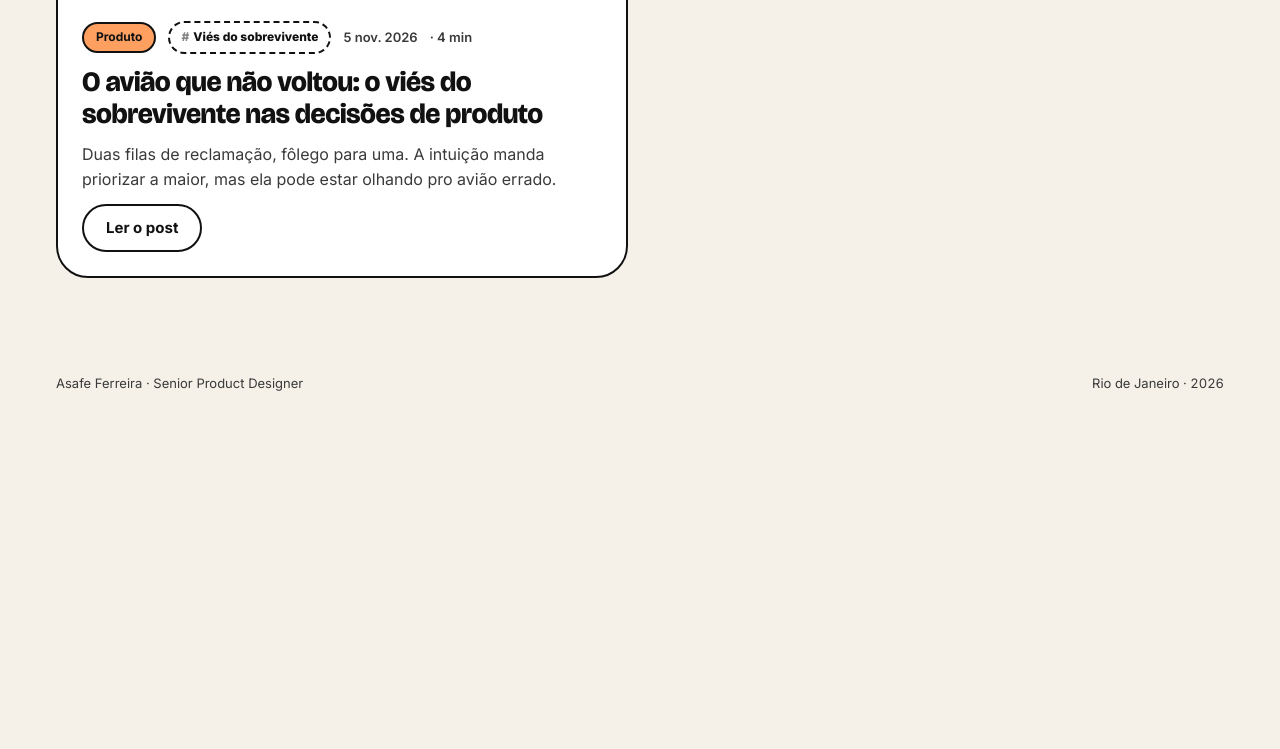
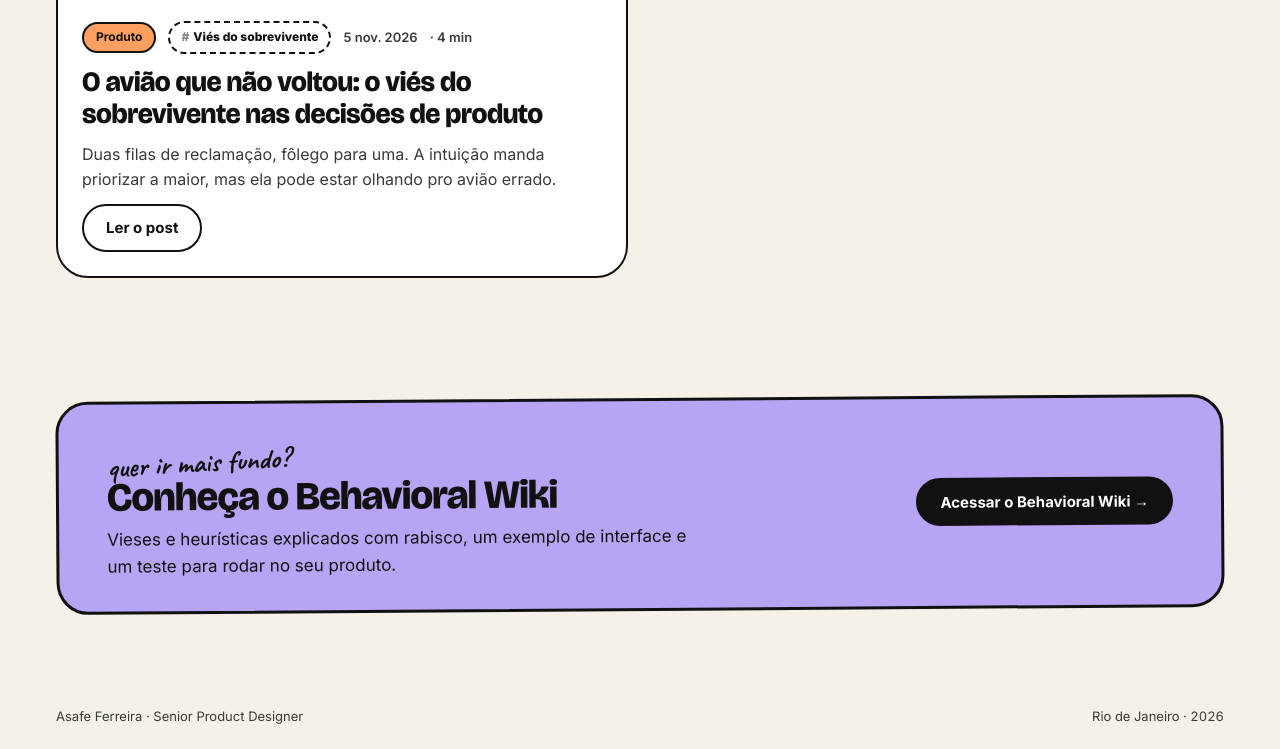
Before and after one commit to asafedesigner/portfolio, a plain HTML site: page blog/index.html in a window 1280 px wide. Shown: the part 876-1625 px from the top of the page. Before the commit the page ends 1292 px from the top, so only its background shows below. Drawn offline with nearby package versions, Linux system fonts and the light colour scheme.

Commit message:
Adiciona CTA do Behavioral Wiki no fim das páginas do blog
Co-Authored-By: Claude Opus 5.5 <noreply@anthropic.com>
Claude-Session: https://claude.ai/code/session_01JQdUEyQkSC2buQ4x9B3tR5

```diff
--- a/blog/index.html
+++ b/blog/index.html
@@ -533,6 +533,15 @@ section[id], .view{scroll-margin-top:80px}
 </style>
 <style>
 
+
+.bw-cta .wrap{padding-block:var(--s7) var(--s8)}
+.bw-card{display:flex; flex-wrap:wrap; align-items:center; justify-content:space-between; gap:var(--s5) var(--s6); padding:var(--s6) var(--s7); background:var(--cat-memoria); color:var(--on-hl); border:var(--b-panel) solid var(--on-hl); border-radius:var(--r-lg); transform:rotate(-.4deg)}
+.bw-txt{display:flex; flex-direction:column; gap:var(--s2); max-width:60ch; min-width:0}
+.bw-txt .hand{color:var(--on-hl)}
+.bw-txt h2{font-size:clamp(28px, 3.4vw, 40px); line-height:1.05; font-weight:800; letter-spacing:-.8px}
+.bw-txt p{font-size:17px; line-height:1.55}
+.bw-btn{background:var(--on-hl); color:#fff; border-color:var(--on-hl)}
+@media (max-width:640px){ .bw-card{padding:var(--s5)} }
 .nav a[aria-current="page"]{background:var(--paper-deep)}
 .blog-hero .wrap{padding-block:var(--s8) var(--s6); display:flex; flex-direction:column; gap:var(--s4)}
 .blog-hero h1{font-size:clamp(56px, 9vw, 112px); line-height:.9; font-weight:800; letter-spacing:-3px; margin-top:var(--s2)}
@@ -628,6 +637,18 @@ section[id], .view{scroll-margin-top:80px}
   addEventListener('hashchange', apply); apply();
 })();
 </script>
+<section class="bw-cta" aria-labelledby="bw-title">
+  <div class="wrap">
+    <div class="bw-card">
+      <div class="bw-txt">
+        <span class="hand">quer ir mais fundo?</span>
+        <h2 id="bw-title">Conheça o Behavioral Wiki</h2>
+        <p>Vieses e heurísticas explicados com rabisco, um exemplo de interface e um teste para rodar no seu produto.</p>
+      </div>
+      <a class="btn btn-primary bw-btn" href="https://www.behavioralwiki.com.br/" target="_blank" rel="noopener">Acessar o Behavioral Wiki →</a>
+    </div>
+  </div>
+</section>
 <footer>
   <div class="wrap caption">
     <span>Asafe Ferreira · Senior Product Designer</span>
```
Also changed, not shown: blog/o-aviao-que-nao-voltou/index.html (+21 -0 lines).
